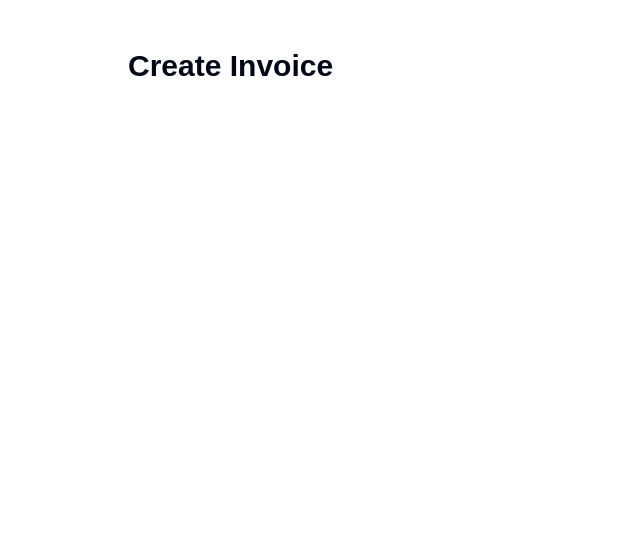
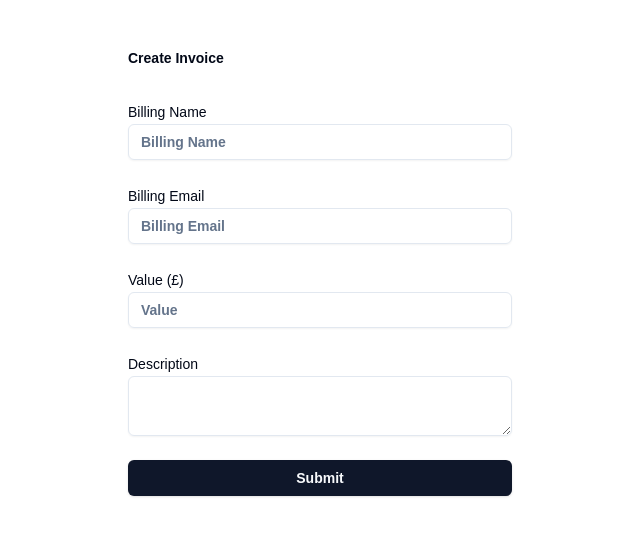
Before and after one commit to leeohalloran/learningNextJS, a Next.js app: page /invoices/new in a window 1280 px wide. Shown: the top 536 px of the page, without its empty margins (0-640 px from the left). Built offline with nearby package versions, Linux system fonts and the light colour scheme.

Commit message:
some more stuff

```diff
--- a/package.json
+++ b/package.json
@@ -9,6 +9,7 @@
     "lint": "next lint"
   },
   "dependencies": {
+    "@radix-ui/react-label": "^2.1.2",
     "@radix-ui/react-slot": "^1.1.2",
     "class-variance-authority": "^0.7.1",
     "clsx": "^2.1.1",
--- a/src/app/invoices/new/page.tsx
+++ b/src/app/invoices/new/page.tsx
@@ -1,27 +1,41 @@
 
-import Link from "next/link"
-import { CirclePlus } from 'lucide-react';
-import {
-    Table,
-    TableBody,
-    TableCaption,
-    TableCell,
-    TableHead,
-    TableHeader,
-    TableRow,
-} from "@/components/ui/table"
-import { Badge } from "@/components/ui/badge"
-import { Button } from "@/components/ui/button";
+import { Label } from "@/components/ui/label"
+import {Input } from "@/components/ui/input"
+import { Textarea } from "@/components/ui/textarea"
+import {Button} from "@/components/ui/button"
+
 
 
 export default function Home() {
     return (
-        <main className="flex flex-col justify-center h-full text-center max-w-5xl mx-auto gap-6 my-12">
+        <main className="flex flex-col justify-center h-full max-w-5xl mx-auto gap-6 my-12">
             <div className="flex justify-between">
-                <h1 className="text-3xl font-semibold">
+                <h1 className="text-3xl font-semibold text-sm mb-2">
                     Create Invoice
                 </h1>
             </div>
+
+            <form className="grid gap-4  max-w-sm">
+                <div>
+                    <Label htmlFor="name">Billing Name</Label>
+                    <Input name="name" id="name"  className="block font-semibold text-sm mb-2" type="text" placeholder="Billing Name" />
+                </div>
+                <div>
+                    <Label htmlFor="email">Billing Email </Label>
+                    <Input name="email" id="email"  className="block font-semibold text-sm mb-2" type="email" placeholder="Billing Email" />
+                </div>
+                <div>
+                    <Label htmlFor="value">Value (£) </Label>
+                    <Input name="value" id="value"  className="block font-semibold text-sm mb-2" type="text" placeholder="Value" />
+                </div>
+                <div>
+                    <Label htmlFor="description">Description </Label>
+                    <Textarea name="description" id="description"  className="block font-semibold text-sm mb-2" />
+                </div>
+                <div>
+                    <Button className="w-full font-semibold">Submit</Button>
+                </div>
+            </form>
         </main>
     );
 }
--- /dev/null
+++ b/src/components/ui/input.tsx
@@ -0,0 +1,22 @@
+import * as React from "react"
+
+import { cn } from "@/lib/utils"
+
+const Input = React.forwardRef<HTMLInputElement, React.ComponentProps<"input">>(
+  ({ className, type, ...props }, ref) => {
+    return (
+      <input
+        type={type}
+        className={cn(
+          "flex h-9 w-full rounded-md border border-input bg-transparent px-3 py-1 text-base shadow-sm transition-colors file:border-0 file:bg-transparent file:text-sm file:font-medium file:text-foreground placeholder:text-muted-foreground focus-visible:outline-none focus-visible:ring-1 focus-visible:ring-ring disabled:cursor-not-allowed disabled:opacity-50 md:text-sm",
+          className
+        )}
+        ref={ref}
+        {...props}
+      />
+    )
+  }
+)
+Input.displayName = "Input"
+
+export { Input }
--- /dev/null
+++ b/src/components/ui/label.tsx
@@ -0,0 +1,26 @@
+"use client"
+
+import * as React from "react"
+import * as LabelPrimitive from "@radix-ui/react-label"
+import { cva, type VariantProps } from "class-variance-authority"
+
+import { cn } from "@/lib/utils"
+
+const labelVariants = cva(
+  "text-sm font-medium leading-none peer-disabled:cursor-not-allowed peer-disabled:opacity-70"
+)
+
+const Label = React.forwardRef<
+  React.ElementRef<typeof LabelPrimitive.Root>,
+  React.ComponentPropsWithoutRef<typeof LabelPrimitive.Root> &
+    VariantProps<typeof labelVariants>
+>(({ className, ...props }, ref) => (
+  <LabelPrimitive.Root
+    ref={ref}
+    className={cn(labelVariants(), className)}
+    {...props}
+  />
+))
+Label.displayName = LabelPrimitive.Root.displayName
+
+export { Label }
--- /dev/null
+++ b/src/components/ui/textarea.tsx
@@ -0,0 +1,22 @@
+import * as React from "react"
+
+import { cn } from "@/lib/utils"
+
+const Textarea = React.forwardRef<
+  HTMLTextAreaElement,
+  React.ComponentProps<"textarea">
+>(({ className, ...props }, ref) => {
+  return (
+    <textarea
+      className={cn(
+        "flex min-h-[60px] w-full rounded-md border border-input bg-transparent px-3 py-2 text-base shadow-sm placeholder:text-muted-foreground focus-visible:outline-none focus-visible:ring-1 focus-visible:ring-ring disabled:cursor-not-allowed disabled:opacity-50 md:text-sm",
+        className
+      )}
+      ref={ref}
+      {...props}
+    />
+  )
+})
+Textarea.displayName = "Textarea"
+
+export { Textarea }
```
Also changed, not shown: 1 other file (tests, documents, lock files or other folders).
